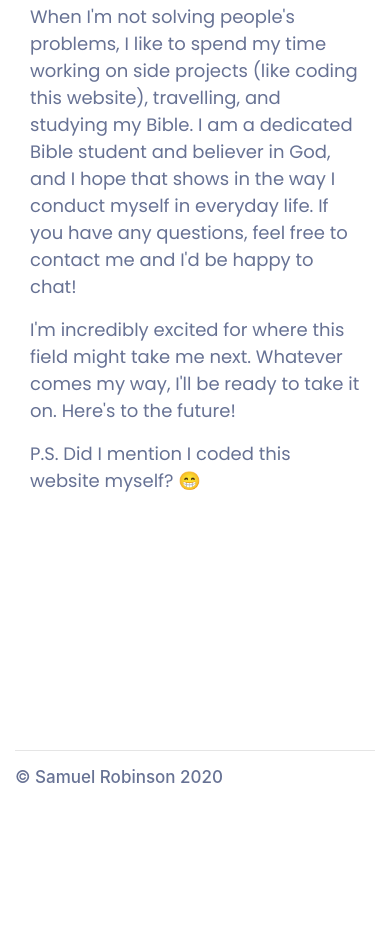
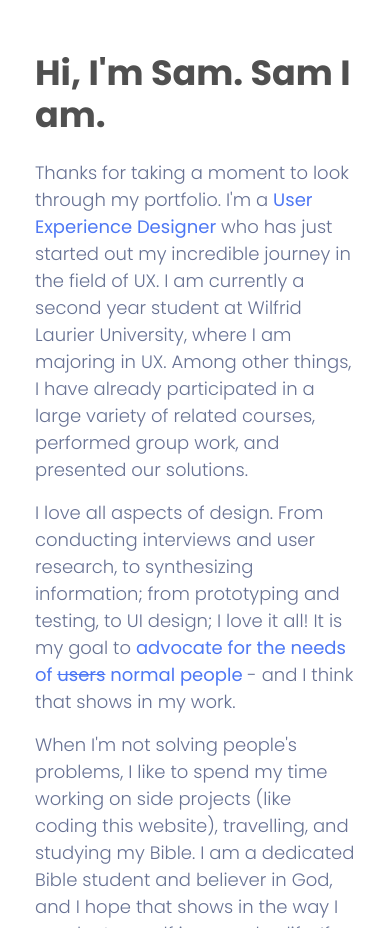
Before and after one commit to Samuel-Robinson/Portfolio-Website, a plain HTML site: page About.html in a window 390 px wide. Shown: the part 876-1804 px from the top of the page. Before the commit the page ends 1671 px from the top, so only its background shows below. Drawn offline with nearby package versions, Linux system fonts and the light colour scheme.

Commit message:
Updated About Page

```diff
--- a/About.html
+++ b/About.html
@@ -41,17 +41,40 @@
     </div>
 </nav>
 
-
+<!--
 <section class="section">
     <div class="container">
         <div id="CS-Content1" class="col-lg-6 col-sm-12">
-
             <p class="About-me1">Hey there! Thanks for taking a moment to look through my portfolio. My name is Sam. Sam I am. I'm a <b>User Experience Designer</b> who has just started out my incredible journey in the field of UX. I am currently a second year student at Wilfrid Laurier University, where I am majoring in UX. Among other things, I have already participated in a large variety of related courses, performed group work, and presented our solutions.</p>
             <p class="About-me">I love all aspects of design. From conducting interviews and user research, to synthesizing information; from prototyping and testing, to UI design; I love it all! It is my goal to <b>advocate for the needs of <s style="font-weight: normal;">users</s> normal people </b> - and I think that shows in my work.</p>
             <p class="About-me">When I'm not solving people's problems, I like to spend my time working on side projects (like coding this website), travelling, and studying my Bible. I am a dedicated Bible student and believer in God, and I hope that shows in the way I conduct myself in everyday life. If you have any questions, feel free to contact me and I'd be happy to chat!</p>
             <p class="About-me">I'm incredibly excited for where this field might take me next. Whatever comes my way, I'll be ready to take it on. Here's to the future!</p>
             <p class="About-me">P.S. Did I mention I coded this website myself? 😁</p>
 
+                <img src="PortfolioImage.jpeg" alt="A picture of Sam">
+
+
+        </div>
+    </div>
+</section>
+-->
+
+<section class="section">
+    <div class="container">
+        <div class="row">
+            <div class="col-md-5">
+                <img id="image" src="PortfolioImage.jpeg" alt="A picture of Sam">
+            </div>
+            <div class="col-md-7 col-md-offset-1 pt-30 pb-10">
+                <h2 id="about-hello">Hi, I'm Sam. Sam I am.</h2>
+                <p class="About-me1">Thanks for taking a moment to look through my portfolio. I'm a <b style="color:#4e78f4">User Experience Designer</b> who has just started out my incredible journey in the field of UX. I am currently a second year student at Wilfrid Laurier University, where I am majoring in UX. Among other things, I have already participated in a large variety of related courses, performed group work, and presented our solutions.</p>
+                <p class="About-me">I love all aspects of design. From conducting interviews and user research, to synthesizing information; from prototyping and testing, to UI design; I love it all! It is my goal to <b style="color:#4e78f4">advocate for the needs of <s style="font-weight: normal;">users</s> normal people </b> - and I think that shows in my work.</p>
+                <p class="About-me">When I'm not solving people's problems, I like to spend my time working on side projects (like coding this website), travelling, and studying my Bible. I am a dedicated Bible student and believer in God, and I hope that shows in the way I conduct myself in everyday life. If you have any questions, feel free to contact me and I'd be happy to chat!</p>
+                <p class="About-me">I'm incredibly excited for where this field might take me next. Whatever comes my way, I'll be ready to take it on. Here's to the future!</p>
+                <p class="About-me">P.S. Did I mention I coded this website myself? 😁</p>
+            </div>
+        </div>
+            </div>
         </div>
     </div>
 </section>
--- a/Stylesheet/myStyle.css
+++ b/Stylesheet/myStyle.css
@@ -784,11 +784,44 @@ textarea.input {
   Font-family: 'poppins', sans-serif;
   font-size: 18px;
   color: #677294;
+  font-weight: 300;
+  padding-left: 50px;
 }
 
 .About-me1 {
   Font-family: 'poppins', sans-serif;
   font-size: 18px;
   color: #677294;
-  margin-top:150px;
+  font-weight: 300;
+  padding-left: 50px;
 }
+
+#image {
+  margin-top: 150px;
+  padding: none;
+}
+
+#about-hello  {
+  color: #505050 !important;
+  margin-top: 114px;
+  margin-left: 0px;
+  padding-left: 0px;
+  font-size: 35px;
+  padding-left: 50px;
+}
+
+@media (max-width: 600px) {
+  #about-hello {
+    padding-left: 20px;
+  }
+
+  .About-me {
+    padding-left: 20px;
+    padding-right: 20px;
+  }
+
+  .About-me1 {
+    padding-left: 20px;
+    padding-right: 20px;
+  }
+}
```
Also changed, not shown: PortfolioImage.jpeg (added).
